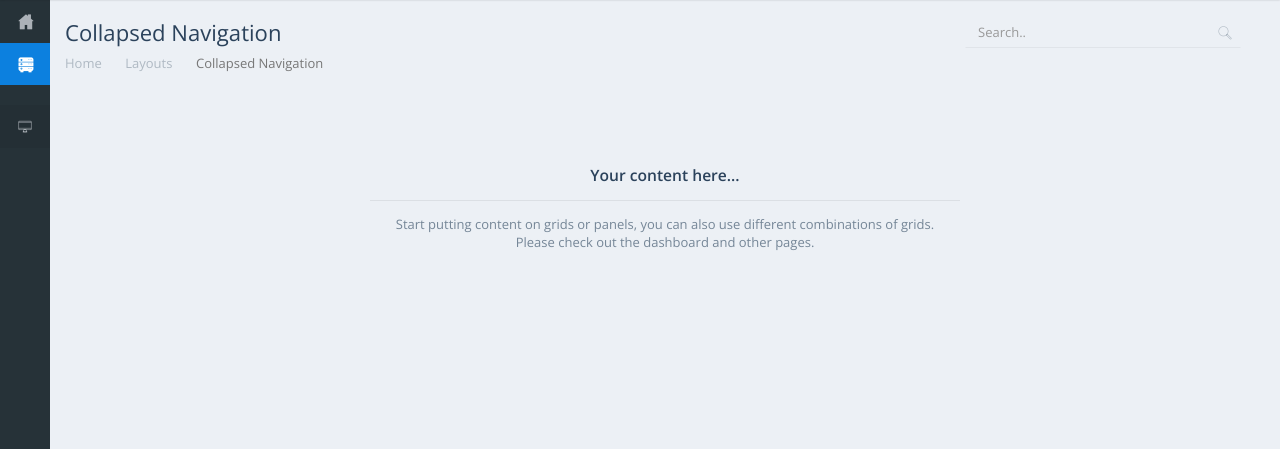
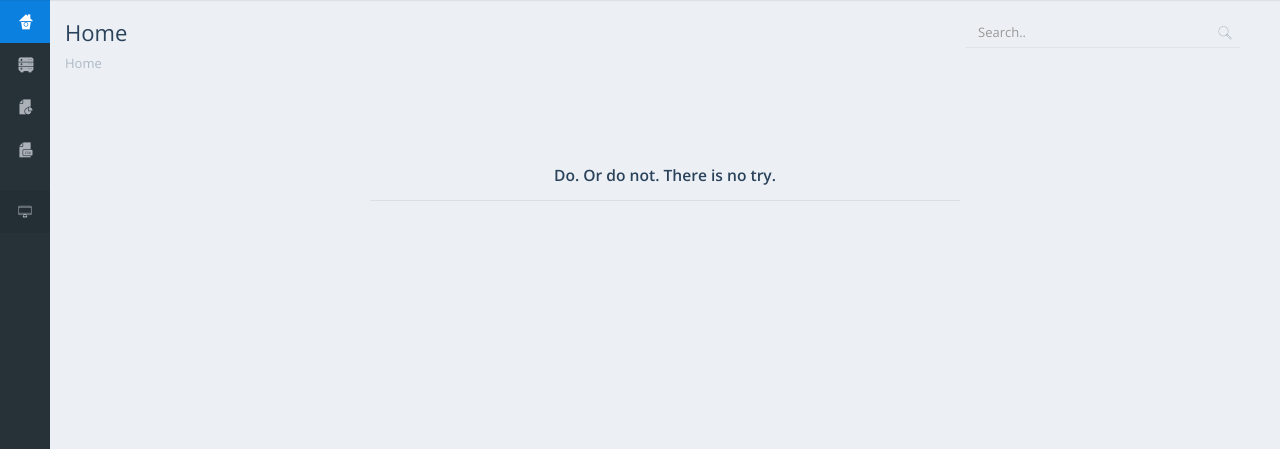
Before and after one commit to pkng212/prts, a PHP site: page / in a window 1280 px wide. Shown: the part 40-489 px from the top of the page. Run offline with PHP 8.4, Linux system fonts and the light colour scheme; some web fonts are replaced.

Commit message:
fixing index

```diff
--- a/index.php
+++ b/index.php
@@ -541,7 +541,7 @@
                     <!--Page Title-->
                     <!--~~~~~~~~~~~~~~~~~~~~~~~~~~~~~~~~-->
                     <div id="page-title">
-                        <h1 class="page-header text-overflow">Collapsed Navigation</h1>
+                        <h1 class="page-header text-overflow">Home</h1>
 
                         <!--Searchbox-->
                         <div class="searchbox">
@@ -560,9 +560,9 @@
                     <!--Breadcrumb-->
                     <!--~~~~~~~~~~~~~~~~~~~~~~~~~~~~~~~~-->
                     <ol class="breadcrumb">
-                        <li><a href="#">Home</a></li>
-                        <li><a href="#">Layouts</a></li>
-                        <li class="active">Collapsed Navigation</li>
+                        <li class="active"><a href="#">Home</a></li>
+                        <!-- <li><a href="#">Layouts</a></li>
+                        <li class="active">Collapsed Navigation</li> -->
                     </ol>
                     <!--~~~~~~~~~~~~~~~~~~~~~~~~~~~~~~~~-->
                     <!--End breadcrumb-->
@@ -579,11 +579,10 @@
                             <div class="col-lg-6 col-lg-offset-3">
                                 <div class="panel panel-trans text-center">
                                     <div class="panel-heading">
-                                        <h3 class="panel-title">Your content here...</h3>
+                                        <h3 class="panel-title">Do. Or do not. There is no try.</h3>
                                     </div>
                                     <div class="panel-body">
-                                        <p>Start putting content on grids or panels, you can also use different combinations of grids.
-                                            <br>Please check out the dashboard and other pages.</p>
+                                        <p></p>
                                         </div>
                                     </div>
                                 </div>
@@ -909,17 +908,17 @@
                                             <li class="list-header">Navigation</li>
 
                                             <!--Menu list item-->
-                                            <li>
-                                                <a href="index.html">
-                                                    <i class="psi-home"></i>
+                                            <li class="active-link">
+                                                <a href="index.php">
+                                                    <i class="psi-home-3"></i>
                                                     <span class="menu-title">
-                                                        <strong>Dashboard</strong>
+                                                        <strong>Home</strong>
                                                     </span>
                                                 </a>
                                             </li>
 
                                             <!--Menu list item-->
-                                            <li class="active-sub">
+                                            <li>
                                                 <a href="#">
                                                     <i class="psi-data-center"></i>
                                                     <span class="menu-title">
@@ -930,8 +929,28 @@
 
                                                 <!--Submenu-->
                                                 <ul class="collapse in">
-                                                    <li class="active-link"><a href="#">Nodes</a></li>
+                                                    <li><a href="#">Nodes</a></li>
                                                 </ul>
+                                            </li>
+
+                                            <!--Menu list item-->
+                                            <li>
+                                                <a href="reportdetail.php">
+                                                    <i class="psi-file-pie"></i>
+                                                    <span class="menu-title">
+                                                        <strong>Report Detail</strong>
+                                                    </span>
+                                                </a>
+                                            </li>
+
+                                            <!--Menu list item-->
+                                            <li>
+                                                <a href="extractfile.php">
+                                                    <i class="psi-file-csv"></i>
+                                                    <span class="menu-title">
+                                                        <strong>Extract File</strong>
+                                                    </span>
+                                                </a>
                                             </li>
                                         </ul>
 
```
